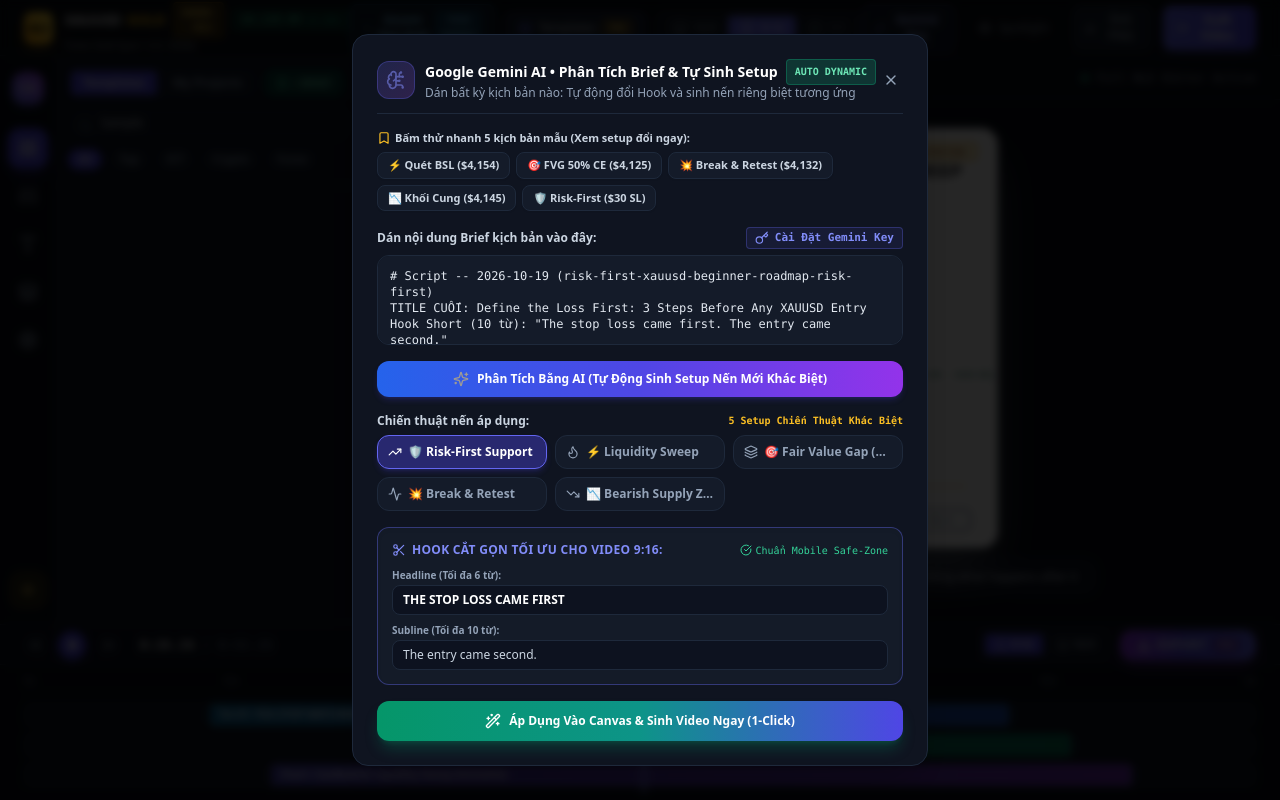
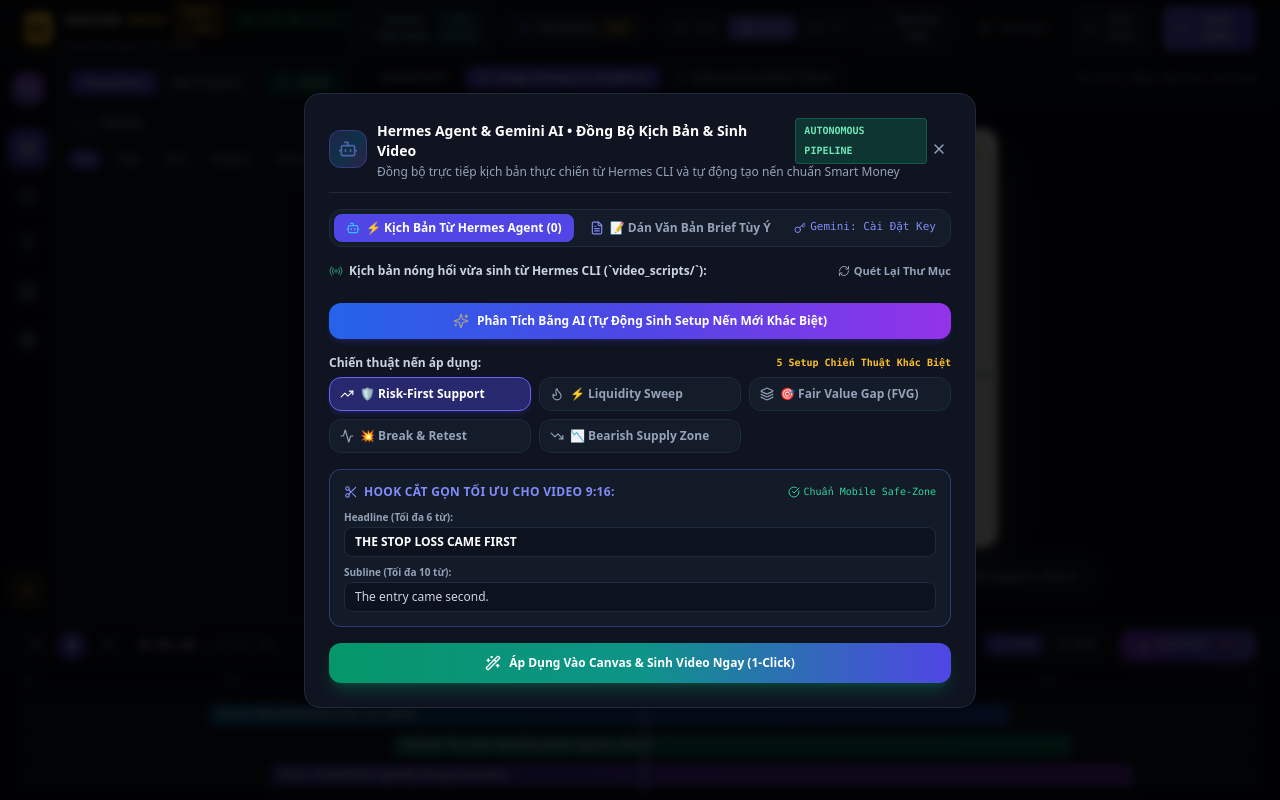
Before and after one commit to hoangkyanh2805-ux/chart, a Next.js app: page / in a window 1280 px wide. Both pictures are taken after typing "Sample" into the empty fields and a click on the button "+ BRIEF". Built offline with nearby package versions, Linux system fonts and the light colour scheme.

Commit message:
feat(hermes): live sync real Hermes agent scripts into ChartAnimator

```diff
--- /dev/null
+++ b/src/app/api/hermes/scripts/route.ts
@@ -0,0 +1,115 @@
+import { NextRequest, NextResponse } from 'next/server';
+import fs from 'fs';
+import path from 'path';
+
+interface HermesScriptSummary {
+  id: string;
+  filename: string;
+  title: string;
+  hook: string;
+  date: string;
+  painpoint?: string;
+  size: number;
+  content: string;
+}
+
+const DEFAULT_SCRIPTS_DIR = 'C:\\Users\\Admin\\youtube\\video_scripts';
+
+function extractMetadata(content: string, filename: string): { title: string; hook: string; painpoint?: string } {
+  let title = filename.replace(/\.md$/, '').replace(/^(?:script|prompt_package)_\d{4}-\d{2}-\d{2}_/, '');
+  let hook = '';
+  let painpoint = '';
+
+  // 1. Extract Painpoint
+  const painMatch = content.match(/Painpoint:\s*([^\r\n]+)/i);
+  if (painMatch && painMatch[1]) {
+    painpoint = painMatch[1].trim();
+  }
+
+  // 2. Extract Title
+  // Check for bold title under Title section: e.g. **1 Predefined Loss Limit Keeps New XAUUSD Traders Alive**
+  const boldTitleMatch = content.match(/###?\s*1\.\s*TITLE[^\r\n]*\r?\n+.*?^\*\*([^*]+)\*\*/im);
+  if (boldTitleMatch && boldTitleMatch[1]) {
+    title = boldTitleMatch[1].trim();
+  } else {
+    const titleBlockMatch = content.match(/(?:1\.\s*TITLE\s*CUỐI|###?\s*1\.\s*TITLE)[^\r\n]*\r?\n+([^\r\n]+)/i);
+    if (titleBlockMatch && titleBlockMatch[1]) {
+      const clean = titleBlockMatch[1].replace(/^\*\*|\*\*$/g, '').trim();
+      if (clean && !clean.startsWith('───') && !clean.startsWith('===') && !clean.startsWith('#')) {
+        title = clean;
+      }
+    }
+  }
+
+  // 3. Extract Hook
+  const cutoffMatch = content.match(/Short hook cutoff:\s*["“]?([^"”\r\n]+)["”]?/i);
+  if (cutoffMatch && cutoffMatch[1]) {
+    hook = cutoffMatch[1].trim();
+  } else {
+    const hookShortMatch = content.match(/Hook(?:\s*Short)?(?:\s*\([^)]*\))?:\s*["“]?([^"”\r\n]+)["”]?/i);
+    if (hookShortMatch && hookShortMatch[1]) {
+      hook = hookShortMatch[1].trim();
+    }
+  }
+
+  // Clean title
+  title = title.replace(/\s*\(\d+\s*ký tự.*$/, '').replace(/\s*\(\d+\s*chars.*$/, '').trim();
+
+  return { title, hook, painpoint };
+}
+
+export async function GET(req: NextRequest) {
+  try {
+    const dir = DEFAULT_SCRIPTS_DIR;
+
+    if (!fs.existsSync(dir)) {
+      return NextResponse.json({
+        scripts: [],
+        message: `Thư mục ${dir} không khả dụng trên môi trường này`,
+      });
+    }
+
+    const files = fs.readdirSync(dir);
+    const mdFiles = files.filter(
+      (f) => f.endsWith('.md') && (f.startsWith('script_') || f.startsWith('prompt_package_'))
+    );
+
+    const summaries: HermesScriptSummary[] = [];
+
+    for (const file of mdFiles) {
+      try {
+        const fullPath = path.join(dir, file);
+        const stat = fs.statSync(fullPath);
+        const content = fs.readFileSync(fullPath, 'utf-8');
+        const meta = extractMetadata(content, file);
+
+        summaries.push({
+          id: file,
+          filename: file,
+          title: meta.title,
+          hook: meta.hook,
+          painpoint: meta.painpoint,
+          size: stat.size,
+          date: stat.mtime.toISOString(),
+          content,
+        });
+      } catch (e) {
+        console.warn(`Lỗi đọc file kịch bản ${file}:`, e);
+      }
+    }
+
+    // Sort newest first
+    summaries.sort((a, b) => new Date(b.date).getTime() - new Date(a.date).getTime());
+
+    return NextResponse.json({
+      success: true,
+      count: summaries.length,
+      scripts: summaries.slice(0, 15), // Return top 15 newest scripts
+    });
+  } catch (error: any) {
+    return NextResponse.json(
+      { error: error.message || 'Lỗi đọc danh sách kịch bản Hermes' },
+      { status: 500 }
+    );
+  }
+}
--- a/src/components/BriefImporterModal.tsx
+++ b/src/components/BriefImporterModal.tsx
@@ -20,6 +20,10 @@
   Loader2,
   ShieldCheck,
   Bookmark,
+  Bot,
+  RefreshCw,
+  Clock,
+  Radio,
 } from 'lucide-react';
 import { ApiKeyModal } from './ApiKeyModal';
 
@@ -51,6 +55,16 @@
   candles: Candle[];
   overlays: Overlay[];
   provider?: string;
+}
+
+interface HermesScript {
+  id: string;
+  filename: string;
+  title: string;
+  hook: string;
+  date: string;
+  painpoint?: string;
+  content: string;
 }
 
 const SAMPLE_BRIEFS = [
@@ -153,7 +167,14 @@
     if (parts[0]) headline = parts[0];
     if (parts[1]) subline = parts[1] + (parts.length > 2 ? '. ' + parts.slice(2).join('. ') : '.');
   } else {
-    // 2. Title extraction
+    // 2. Cutoff match
+    const cutoffMatch = text.match(/Short hook cutoff:\s*["“]?([^"”\r\n]+)["”]?/i);
+    if (cutoffMatch && cutoffMatch[1]) {
+      const parts = cutoffMatch[1].trim().split(/[.?!]/).map((s) => s.trim()).filter(Boolean);
+      if (parts[0]) headline = parts[0];
+      if (parts[1]) subline = parts[1] + '.';
+    } else {
+      // 3. Title extraction
       const titleMatch = text.match(/(?:1\.\s*)?(?:TITLE|Title)(?:[^\r\n]*?)[:\-]\s*([^\r\n]+)/i);
       if (titleMatch && titleMatch[1]) {
         const rawTitle = titleMatch[1].trim();
@@ -163,6 +184,7 @@
           subline = s.trim();
         } else {
           headline = rawTitle;
+        }
       }
     }
   }
@@ -370,6 +392,11 @@
   const { setHeadlineText, setSublineText, setCurrentTime, setIsPlaying, clearAllCandles, addCandle, addOverlay } =
     useChartStore();
 
+  const [activeTab, setActiveTab] = useState<'hermes' | 'manual'>('hermes');
+  const [hermesScripts, setHermesScripts] = useState<HermesScript[]>([]);
+  const [selectedHermesId, setSelectedHermesId] = useState<string>('');
+  const [isLoadingHermes, setIsLoadingHermes] = useState<boolean>(false);
+
   const [briefText, setBriefText] = useState<string>(SAMPLE_BRIEFS[4].text);
   const [parsedHeadline, setParsedHeadline] = useState<string>('THE STOP LOSS CAME FIRST');
   const [parsedSubline, setParsedSubline] = useState<string>('The entry came second.');
@@ -381,6 +408,35 @@
   const [isApiKeyModalOpen, setIsApiKeyModalOpen] = useState<boolean>(false);
   const [isLoadingAI, setIsLoadingAI] = useState<boolean>(false);
   const [aiResult, setAiResult] = useState<SeniorTraderAIResult | null>(null);
+
+  // Load Hermes scripts on modal open
+  useEffect(() => {
+    if (isOpen) {
+      fetchHermesScripts();
+    }
+  }, [isOpen]);
+
+  const fetchHermesScripts = async () => {
+    setIsLoadingHermes(true);
+    try {
+      const res = await fetch('/api/hermes/scripts');
+      const data = await res.json();
+      if (data.scripts && data.scripts.length > 0) {
+        setHermesScripts(data.scripts);
+        // Default to first Hermes script if none selected
+        if (!selectedHermesId) {
+          const first = data.scripts[0];
+          setSelectedHermesId(first.id);
+          setBriefText(first.content);
+          handleAnalyzeWithGemini(first.content);
+        }
+      }
+    } catch (err) {
+      console.warn('Lỗi tải danh sách kịch bản Hermes:', err);
+    } finally {
+      setIsLoadingHermes(false);
+    }
+  };
 
   // Load saved API key on mount
   useEffect(() => {
@@ -441,8 +497,7 @@
         setSelectedSetup('risk-first');
       }
     } catch (err: any) {
-      console.warn('Gemini AI call notice:', err.message);
-      // Fallback already handled by applyTextParse
+      console.warn('Gemini AI notice:', err.message);
     } finally {
       setIsLoadingAI(false);
     }
@@ -457,6 +512,12 @@
     { id: 'break-retest', label: '💥 Break & Retest', icon: Activity, color: 'text-indigo-400 border-indigo-500/40' },
     { id: 'bearish-supply', label: '📉 Bearish Supply Zone', icon: TrendingDown, color: 'text-rose-400 border-rose-500/40' },
   ];
+
+  const handleSelectHermesScript = (s: HermesScript) => {
+    setSelectedHermesId(s.id);
+    setBriefText(s.content);
+    handleAnalyzeWithGemini(s.content);
+  };
 
   const handleSelectSample = (sample: typeof SAMPLE_BRIEFS[0]) => {
     setBriefText(sample.text);
@@ -491,22 +552,22 @@
 
   return (
     <div className="fixed inset-0 z-50 flex items-center justify-center bg-black/85 backdrop-blur-sm p-4 animate-in fade-in duration-200">
-      <div className="w-full max-w-xl bg-[#0F1420] border border-[#1E293B] rounded-2xl p-6 shadow-2xl flex flex-col gap-4 text-slate-200 select-none max-h-[92vh] overflow-y-auto">
+      <div className="w-full max-w-2xl bg-[#0F1420] border border-[#1E293B] rounded-2xl p-6 shadow-2xl flex flex-col gap-4 text-slate-200 select-none max-h-[92vh] overflow-y-auto">
         {/* Header */}
         <div className="flex items-center justify-between border-b border-[#1E293B] pb-3">
           <div className="flex items-center gap-2.5">
-            <div className="p-2 bg-gradient-to-br from-indigo-500/20 to-purple-500/20 text-indigo-400 rounded-xl border border-indigo-500/30">
-              <BrainCircuit className="w-5 h-5 text-indigo-400 animate-pulse" />
+            <div className="p-2 bg-gradient-to-br from-indigo-500/20 via-sky-500/20 to-purple-500/20 text-indigo-400 rounded-xl border border-indigo-500/30">
+              <Bot className="w-5 h-5 text-indigo-400 animate-pulse" />
             </div>
             <div>
               <h3 className="font-bold text-white text-sm flex items-center gap-2">
-                <span>Google Gemini AI • Phân Tích Brief & Tự Sinh Setup</span>
+                <span>Hermes Agent & Gemini AI • Đồng Bộ Kịch Bản & Sinh Video</span>
                 <span className="text-[10px] font-mono px-2 py-0.5 rounded bg-emerald-500/20 text-emerald-300 border border-emerald-500/30 font-bold">
-                  AUTO DYNAMIC
+                  AUTONOMOUS PIPELINE
                 </span>
               </h3>
               <p className="text-xs text-slate-400">
-                Dán bất kỳ kịch bản nào: Tự động đổi Hook và sinh nến riêng biệt tương ứng
+                Đồng bộ trực tiếp kịch bản thực chiến từ Hermes CLI và tự động tạo nến chuẩn Smart Money
               </p>
             </div>
           </div>
@@ -518,14 +579,115 @@
           </button>
         </div>
 
-        {/* 1-Click Sample Brief Presets */}
-        <div className="flex flex-col gap-1.5">
-          <div className="flex items-center justify-between text-[11px] text-slate-400 font-semibold">
-            <span className="flex items-center gap-1 text-slate-300">
-              <Bookmark className="w-3.5 h-3.5 text-amber-400" />
-              <span>Bấm thử nhanh 5 kịch bản mẫu (Xem setup đổi ngay):</span>
+        {/* Tab Switcher: Hermes Live Sync vs Manual Paste */}
+        <div className="flex items-center justify-between bg-[#141B29] p-1 rounded-xl border border-[#1E293B]">
+          <div className="flex items-center gap-1">
+            <button
+              type="button"
+              onClick={() => setActiveTab('hermes')}
+              className={`flex items-center gap-1.5 px-3 py-1.5 rounded-lg text-xs font-bold transition ${
+                activeTab === 'hermes'
+                  ? 'bg-indigo-600 text-white shadow-sm'
+                  : 'text-slate-400 hover:text-white'
+              }`}
+            >
+              <Bot className="w-3.5 h-3.5 text-sky-400" />
+              <span>⚡ Kịch Bản Từ Hermes Agent ({hermesScripts.length})</span>
+            </button>
+
+            <button
+              type="button"
+              onClick={() => setActiveTab('manual')}
+              className={`flex items-center gap-1.5 px-3 py-1.5 rounded-lg text-xs font-bold transition ${
+                activeTab === 'manual'
+                  ? 'bg-indigo-600 text-white shadow-sm'
+                  : 'text-slate-400 hover:text-white'
+              }`}
+            >
+              <FileText className="w-3.5 h-3.5 text-indigo-400" />
+              <span>📝 Dán Văn Bản Brief Tùy Ý</span>
+            </button>
+          </div>
+
+          <button
+            type="button"
+            onClick={() => setIsApiKeyModalOpen(true)}
+            className="text-[11px] text-indigo-400 hover:text-indigo-300 flex items-center gap-1 font-mono px-2.5 py-1 rounded-lg hover:bg-indigo-500/10 transition"
+          >
+            <Key className="w-3 h-3 text-indigo-400" />
+            <span>{customApiKey ? 'Gemini: 🟢 Đã Lưu Key' : 'Gemini: Cài Đặt Key'}</span>
+          </button>
+        </div>
+
+        {/* TAB 1: Hermes Live Sync */}
+        {activeTab === 'hermes' && (
+          <div className="flex flex-col gap-2 animate-in fade-in duration-150">
+            <div className="flex items-center justify-between text-xs text-slate-300 font-semibold">
+              <span className="flex items-center gap-1.5">
+                <Radio className="w-3.5 h-3.5 text-emerald-400 animate-pulse" />
+                <span>Kịch bản nóng hổi vừa sinh từ Hermes CLI (`video_scripts/`):</span>
+              </span>
+              <button
+                type="button"
+                onClick={fetchHermesScripts}
+                disabled={isLoadingHermes}
+                className="text-[11px] text-slate-400 hover:text-sky-400 flex items-center gap-1 transition"
+              >
+                <RefreshCw className={`w-3 h-3 ${isLoadingHermes ? 'animate-spin' : ''}`} />
+                <span>Quét Lại Thư Mục</span>
+              </button>
+            </div>
+
+            {/* Hermes Scripts List */}
+            <div className="grid grid-cols-1 gap-1.5 max-h-48 overflow-y-auto pr-1">
+              {hermesScripts.map((s) => (
+                <div
+                  key={s.id}
+                  onClick={() => handleSelectHermesScript(s)}
+                  className={`p-2.5 rounded-xl border cursor-pointer transition flex flex-col gap-1 text-left ${
+                    selectedHermesId === s.id
+                      ? 'bg-indigo-600/25 border-indigo-500 text-white shadow-md'
+                      : 'bg-[#141B29] border-[#1E293B] hover:bg-[#1A2335] text-slate-300'
+                  }`}
+                >
+                  <div className="flex items-center justify-between">
+                    <span className="font-bold text-xs truncate max-w-[420px] text-white">
+                      {s.title || s.filename}
+                    </span>
+                    <span className="text-[10px] font-mono text-slate-400 flex items-center gap-1 flex-shrink-0">
+                      <Clock className="w-3 h-3 text-slate-500" />
+                      <span>{s.date ? new Date(s.date).toLocaleDateString('vi-VN') : 'Mới'}</span>
                     </span>
                   </div>
+
+                  {s.hook && (
+                    <div className="text-[11px] text-amber-300/90 italic truncate">
+                      Hook: "{s.hook}"
+                    </div>
+                  )}
+
+                  {s.painpoint && (
+                    <div className="text-[10px] text-slate-400 truncate">
+                      💡 Pain point: {s.painpoint}
+                    </div>
+                  )}
+                </div>
+              ))}
+            </div>
+
+            {selectedHermesId && (
+              <div className="text-[11px] font-mono text-emerald-400 bg-emerald-500/10 border border-emerald-500/20 px-3 py-1.5 rounded-lg flex items-center gap-2">
+                <CheckCircle className="w-3.5 h-3.5 text-emerald-400 flex-shrink-0" />
+                <span className="truncate">Đang đồng bộ file: {selectedHermesId}</span>
+              </div>
+            )}
+          </div>
+        )}
+
+        {/* TAB 2: Manual Paste */}
+        {activeTab === 'manual' && (
+          <div className="flex flex-col gap-2.5 animate-in fade-in duration-150">
+            {/* 1-Click Sample Presets */}
             <div className="flex flex-wrap gap-1.5">
               {SAMPLE_BRIEFS.map((s) => (
                 <button
@@ -538,22 +700,8 @@
                 </button>
               ))}
             </div>
-        </div>
 
             {/* Textarea */}
-        <div className="flex flex-col gap-1.5">
-          <div className="flex items-center justify-between text-xs text-slate-300 font-semibold">
-            <span>Dán nội dung Brief kịch bản vào đây:</span>
-            <button
-              type="button"
-              onClick={() => setIsApiKeyModalOpen(true)}
-              className="text-[11px] text-indigo-400 hover:text-indigo-300 flex items-center gap-1.5 font-mono px-2 py-0.5 rounded bg-indigo-500/10 border border-indigo-500/30 transition hover:bg-indigo-500/20"
-            >
-              <Key className="w-3.5 h-3.5 text-indigo-400" />
-              <span>{customApiKey ? 'Đổi Gemini Key (🟢 Đã Lưu)' : 'Cài Đặt Gemini Key'}</span>
-            </button>
-          </div>
-
             <textarea
               rows={4}
               value={briefText}
@@ -574,6 +722,7 @@
               className="w-full bg-[#141B29] border border-[#1E293B] rounded-xl p-3 text-xs text-slate-200 placeholder:text-slate-600 focus:outline-none focus:border-indigo-500 font-mono transition resize-none"
             />
           </div>
+        )}
 
         {/* Gemini AI Action Trigger Button */}
         <button
@@ -585,7 +734,7 @@
           {isLoadingAI ? (
             <>
               <Loader2 className="w-4 h-4 animate-spin text-white" />
-              <span>Đang Phân Tích Kịch Bản Mới Bằng Google Gemini AI...</span>
+              <span>Đang Phân Tích Với Google Gemini AI...</span>
             </>
           ) : (
             <>
```
Lines whose indentation alone changed are shown as unchanged.
